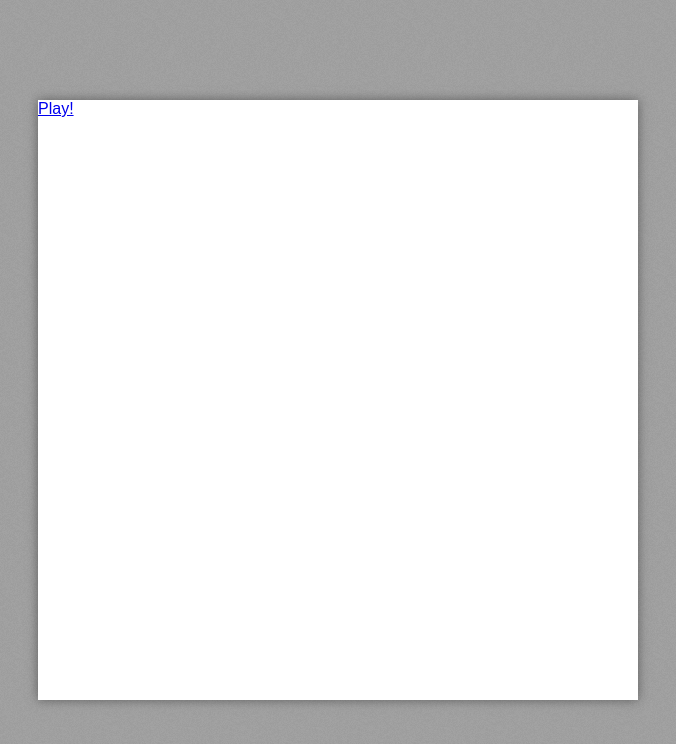
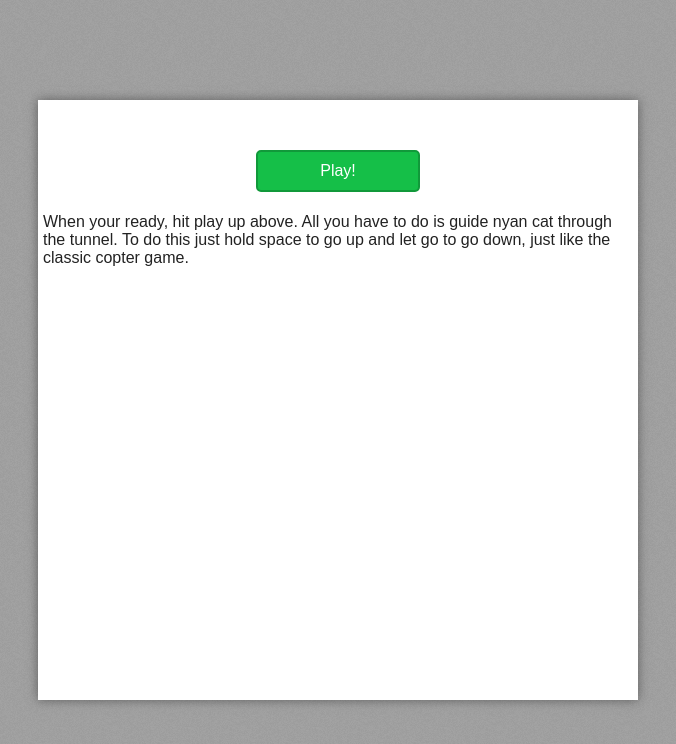
Before and after one commit to Olical/NyanTunnel, a plain HTML site: page index.html in a window 1280 px wide. Shown: the whole page, without its empty margins (302-978 px from the left). Drawn offline with Linux system fonts and the light colour scheme; a web font is replaced by a local one.

Commit message:
Worked on the main menu page some more

```diff
--- a/assets/style.css
+++ b/assets/style.css
@@ -14,7 +14,7 @@ div.wrapper {
 	height: 600px;
 	background-color: #FFFFFF;
 	margin: 100px auto;
-	webkit-box-shadow: 0px 0px 10px 0px rgba(30, 30, 30, 0.5);
+	-webkit-box-shadow: 0px 0px 10px 0px rgba(30, 30, 30, 0.5);
 	-moz-box-shadow: 0px 0px 10px 0px rgba(30, 30, 30, 0.5);
 	box-shadow: 0px 0px 10px 0px rgba(30, 30, 30, 0.5);
 }
@@ -22,6 +22,10 @@ div.wrapper {
 div.page {
 	width: 100%;
 	height: 100%;
+}
+
+div.page-content {
+	padding: 5px;
 }
 
 /* Text */
@@ -34,3 +38,33 @@ body {
 .hidden {
 	display: none;
 }
+
+.center {
+	margin: 0 auto;
+}
+
+.push-down {
+	padding-top: 50px;
+}
+
+/* Buttons */
+a.large-button {
+	padding: 10px 20px;
+	color: #FFFFFF;
+	display: block;
+	text-align: center;
+	width: 20%;
+	text-decoration: none;
+	-webkit-border-radius: 5px;
+	-moz-border-radius: 5px;
+	border-radius: 5px;
+	background-color: #15BF48;
+	border: 2px solid #11993A;
+	-webkit-transition: all 300ms ease;
+	-moz-transition: all 300ms ease;
+	transition: all 300ms ease;
+}
+
+a.large-button:hover {
+	background-color: #12A63F;
+}
--- a/index.html
+++ b/index.html
@@ -10,8 +10,12 @@
 
 	<body>
 		<div class='wrapper'>
-			<div id='page:menu' class='page'>
-				<a href='javascript:void(0)' data-page='play' class='large-button'>Play!</a>
+			<div id='page:menu' class='page push-down'>
+				<a href='javascript:void(0)' data-page='play' class='large-button center'>Play!</a>
+
+				<div class='page-content'>
+					<p>When your ready, hit play up above. All you have to do is guide nyan cat through the tunnel. To do this just hold space to go up and let go to go down, just like the classic copter game.</p>
+				</div>
 			</div>
 
 			<div id='page:play' class='page hidden'>
```
